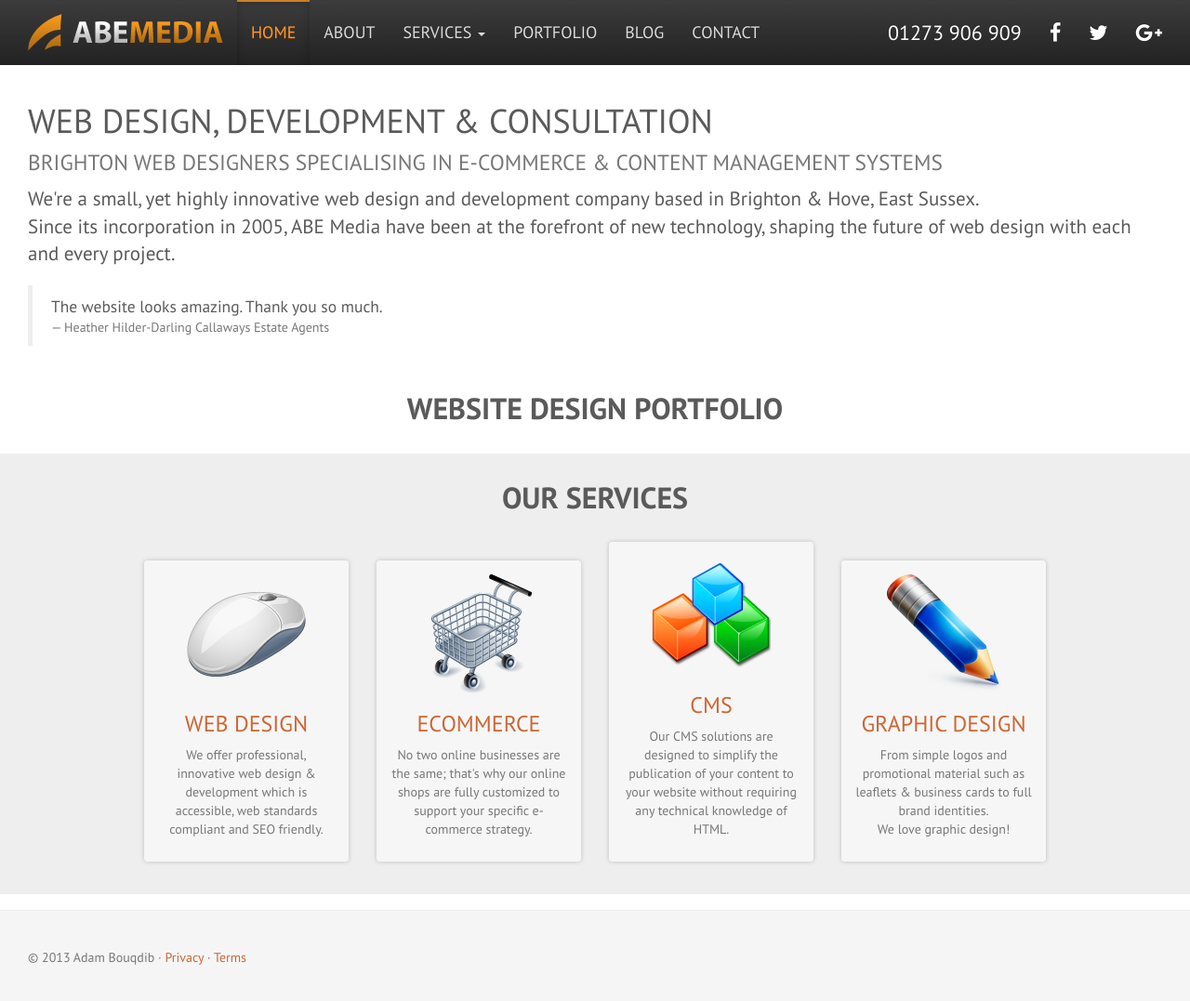
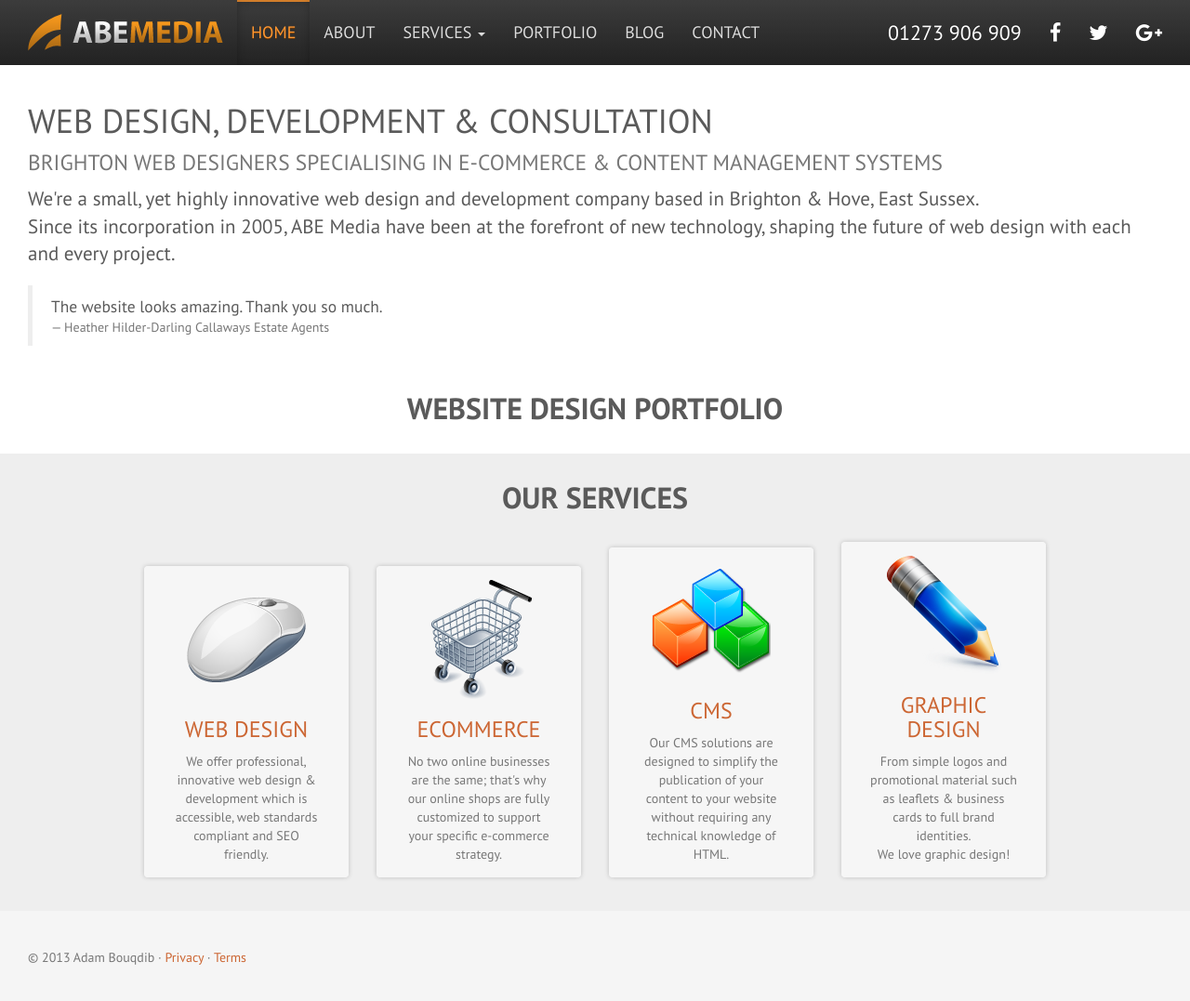
Before and after one commit to abemedia/abemedia.github.io, a Jekyll site: the page built from index.md, in a window 1280 px wide and 1080 px high. Shown: the top 1077 px of the window at 93% size. Built offline with Jekyll 4.4.1, drawn with Linux system fonts in a browser that asks for light colours; nearby versions of some CDN libraries.

Commit message:
Update services.html

```diff
--- a/_includes/modules/services.html
+++ b/_includes/modules/services.html
@@ -6,8 +6,8 @@
           {% if page.features == nil or page.features contains {{item.alias}} %}
           <li><a class="box" href="{{ site.url }}/{{ item.url }}">
             <img src="{{ item.image }}">
-            <h3>{{ item.title }}</h3>
-            {% if include.params.desc %}<p class="text-muted">{{ item.desc }}</p>{% endif %}
+            <span class="h3">{{ item.title }}</span>
+            {% if include.params.desc %}<span class="text-muted">{{ item.desc }}</span>{% endif %}
             </a>
           {% endif %}
           {% endfor %}
```
